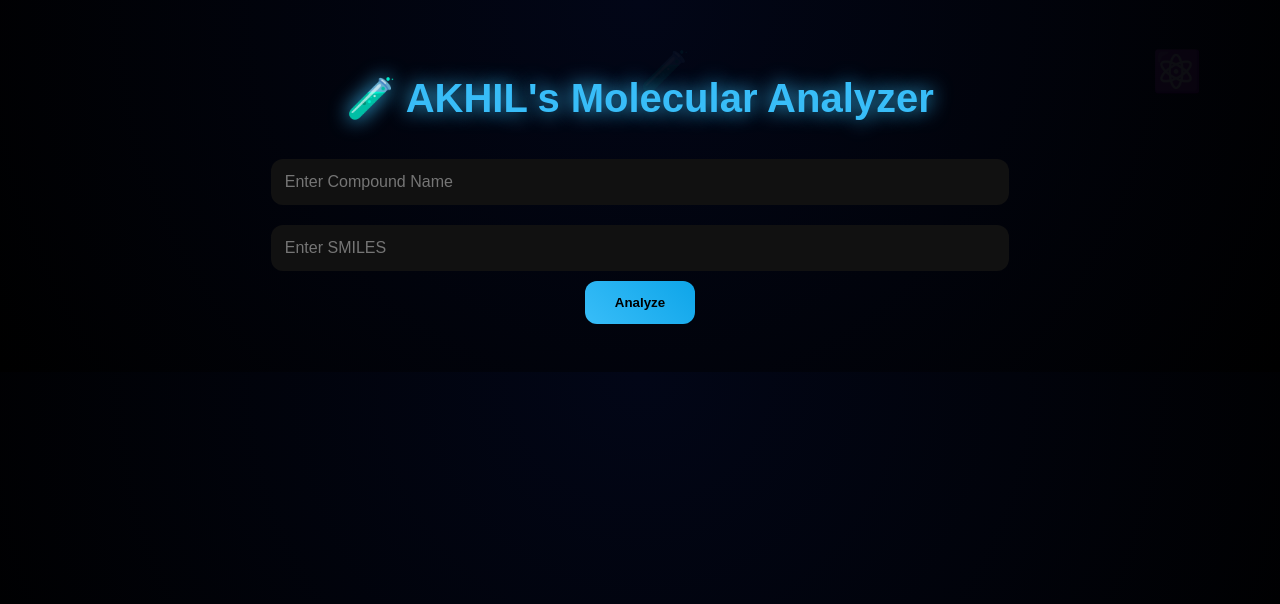
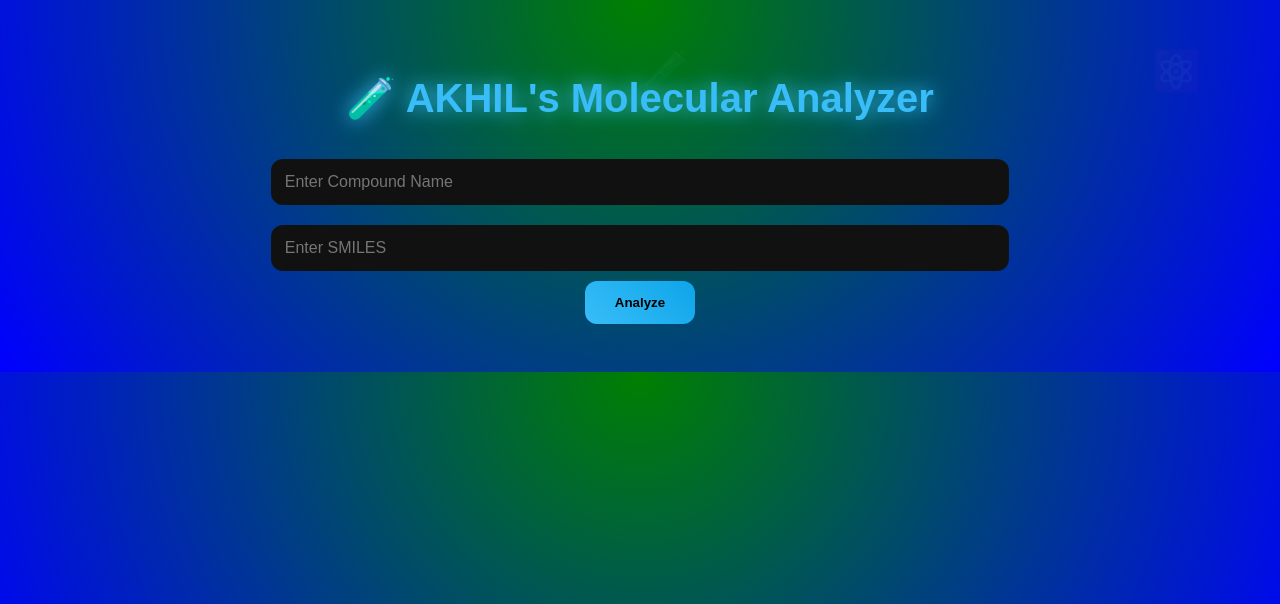
Before and after one commit to akhil-B720/molecular-analyzer, a Flask app: page / in a window 1280 px wide. Shown: the top 604 px of the page. Run offline with Flask 3, Linux system fonts and the light colour scheme.

Commit message:
Update index.html

```diff
--- a/templates/index.html
+++ b/templates/index.html
@@ -3,14 +3,14 @@
 <!DOCTYPE html>
 <html>
 <head>
-    <title>AKHIL's Molecular Analyzer</title>
+    <title> Molecular Analyzer</title>
 
     <script src="https://3Dmol.csb.pitt.edu/build/3Dmol-min.js"></script>
 
     <style>
         body {
             font-family: 'Poppins', sans-serif;
-            background: radial-gradient(circle at top, #020617, #000);
+            background: radial-gradient(circle at top, #008000, #0000FF);
             color: white;
             text-align: center;
             padding: 40px;
```
